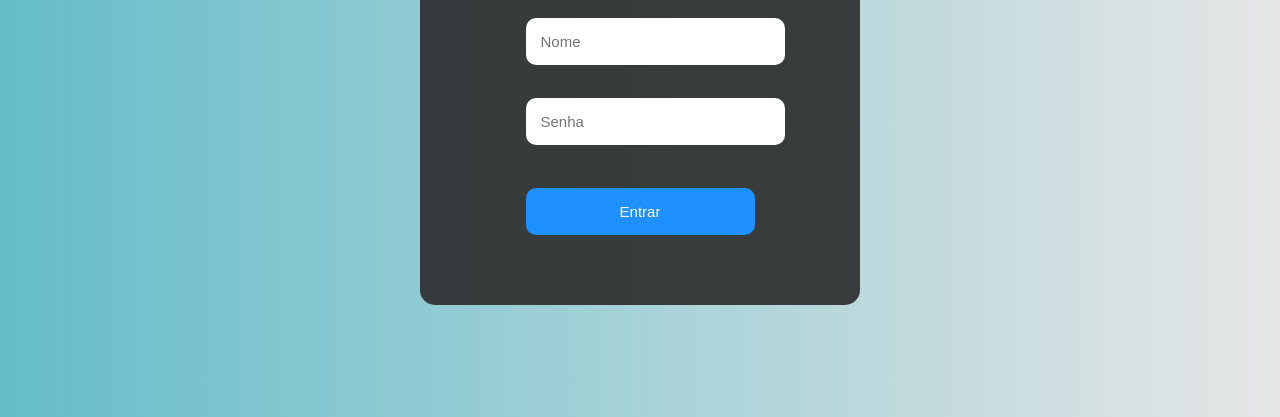
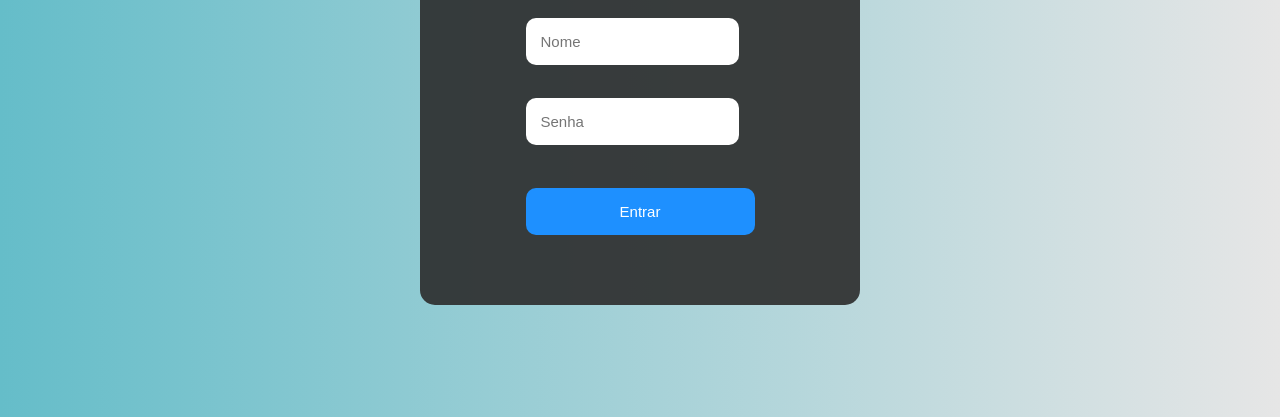
Before and after one commit to matheusfonsecabjj/login, a plain HTML site: page index.html in a window 1280 px wide. Shown: the part 383-800 px from the top of the page. Drawn offline with Linux system fonts and the light colour scheme; sample sign-in values are in the browser's storage.

Commit message:
Update style.css

```diff
--- a/style.css
+++ b/style.css
@@ -31,7 +31,7 @@ input {
     border: none;
     outline: none;
     font-size: 15px;
-    width: 100%;  /* Faz os campos de input ocuparem toda a largura possível */
+    width: 80%;  /* Faz os campos de input ocuparem toda a largura possível */
     margin-bottom: 15px;  /* Espaçamento entre os campos */
     border-radius: 10px;  /* Borda arredondada */
 }
```
